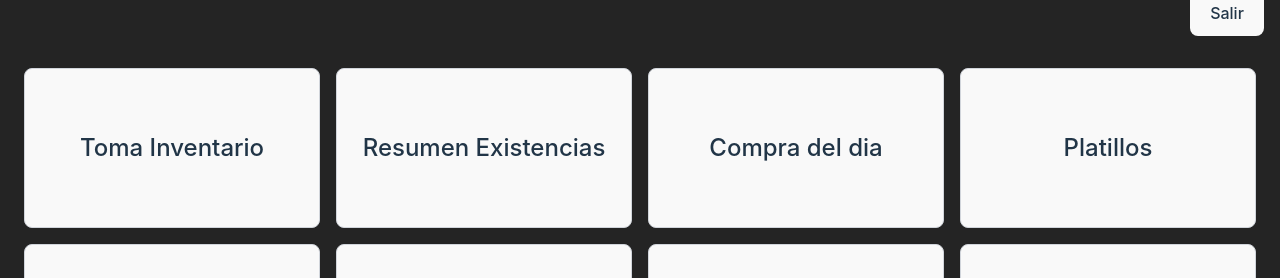
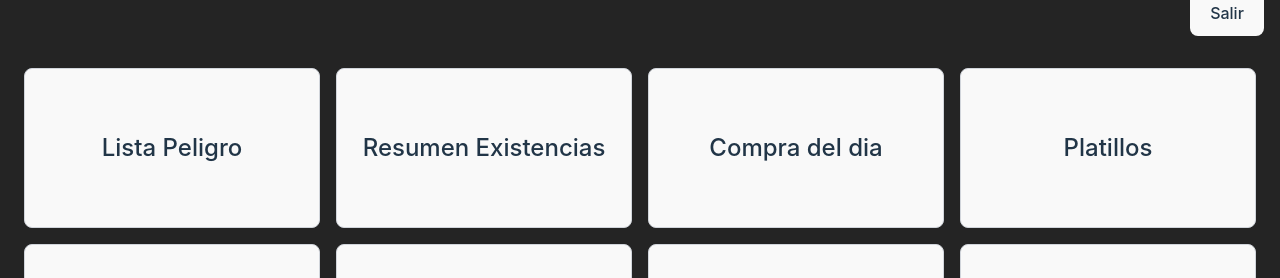
Before and after one commit to garciazapiain/admin-nectario, a Vue app in the folder frontend/: page / in a window 1280 px wide. Shown: the part 203-481 px from the top of the page. Built offline with nearby package versions, Linux system fonts and the light colour scheme; sample sign-in values are in the browser's storage.

Commit message:
cambio nombre en home tambien

```diff
--- a/frontend/src/components/Home.vue
+++ b/frontend/src/components/Home.vue
@@ -19,7 +19,7 @@ onMounted(() => {
 
 <template>
   <div class="flex flex-wrap">
-    <button class="button" @click="() => navigateTo('/inventarios')">Toma Inventario</button>
+    <button class="button" @click="() => navigateTo('/inventarios')">Lista Peligro</button>
     <button class="button" @click="() => navigateTo('/existenciasresumen')">Resumen Existencias</button>
     <button class="button" v-if="isAdmin" @click="() => navigateTo('/compra')">Compra del dia</button>
     <button class="button" v-if="isAdmin" @click="() => navigateTo('/platillos')">Platillos</button>
```
